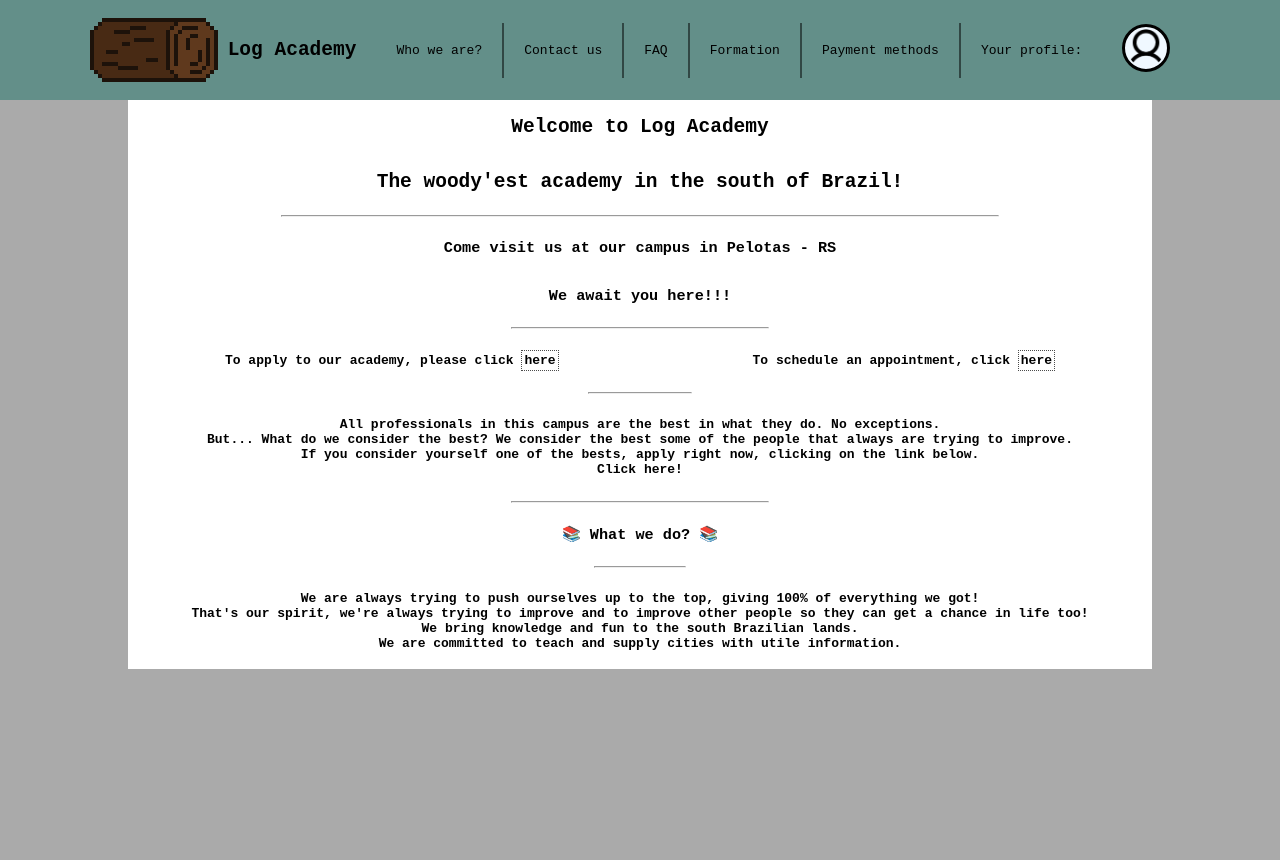
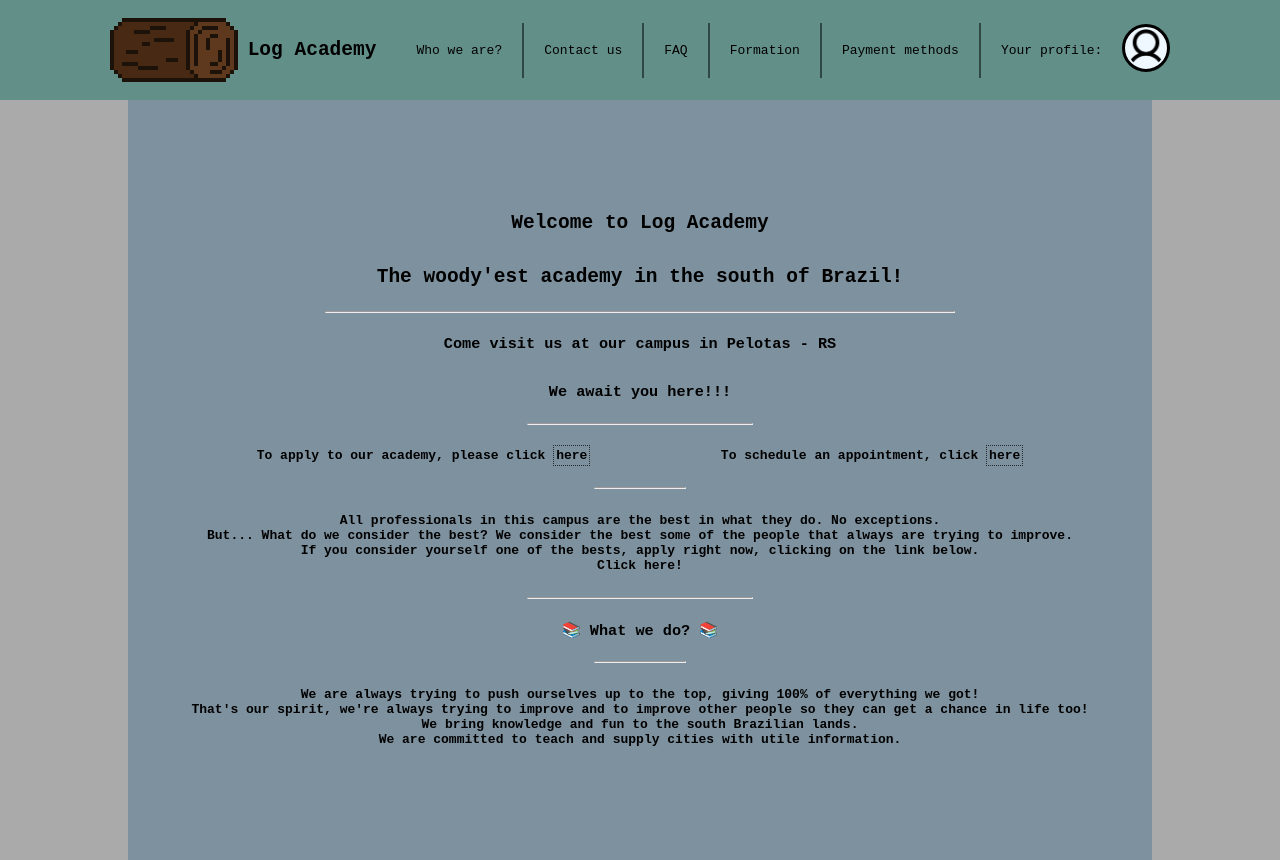
Before and after one commit to KuroNekron/TestAcademyPage, a plain HTML site: page index.html in a window 1280 px wide. Before the commit the page ends 800 px from the top, so only its background shows below. Drawn offline with Linux system fonts and the light colour scheme.

Commit message:
index page completed for now

```diff
--- a/index.html
+++ b/index.html
@@ -20,7 +20,7 @@
             <nav>
                 <ul>
                     <li class="navitems-r">
-                        <a href="aboutUs">
+                        <a href="aboutUs.html">
                             Who we are?
                         </a>
                     </li>
@@ -45,7 +45,9 @@
                         </a>
                     </li>
                     <li class="navitems-l">
+                        <a href="userPage.html">
                             Your profile:
+                        </a>
                     </li>
                     <li>
                         <a href="userPage.html">
@@ -57,11 +59,12 @@
         </div>
     </header>
     <main>
+        <div class="leftymain">
             <section class="title">
-            <h1 id="">
+                <h1 id="maintitle">
                     Welcome to Log Academy
                 </h1>
-            <h2>
+                <h2 id="submaintitle">
                     The woody'est academy in the south of Brazil!
                 </h2>
             </section>
@@ -104,6 +107,7 @@
                     We are committed to teach and supply cities with utile information.
                 </h4>
             </section>
+        </div>
     </main>
 </body>
 </html>
--- a/indexstyle.css
+++ b/indexstyle.css
@@ -3,7 +3,7 @@
     --color-font: #000;
     --color-header: #638F89;
     --color-background-main: #aaa;
-    --color-main: #fff;
+    --color-main: #7E919E;
 }
 body {
     display: flex;
@@ -16,6 +16,10 @@ body {
     background-color: var(--color-background-main);
 }
 header {
+    position: absolute;
+    top: 0;
+    right: 0;
+    z-index: 1;
     display: flex;
     flex-direction: row;
     justify-content: center;
@@ -47,6 +51,9 @@ header div img {
     height: 80px;
 }
 .buttons nav ul li {
+    padding-block: 20px;
+}
+.navitems a, .navitems-l a, .navitems-r a {
     padding: 20px;
 }
 #userimg {
@@ -66,7 +73,7 @@ header div img {
 .navitems-r {
     border-right: 1px solid rgba(0, 0, 0, 0.5);
 }
-.navitems:hover, .navitems-l:hover, .navitems-r:hover {
+.navitems a:hover, .navitems-l a:hover, .navitems-r a:hover {
     background-color: rgba(0, 0, 0, 0.2);
 }
 #loglogo {
@@ -76,15 +83,23 @@ header div img {
 /* Header end */
 
 main {
+    position: absolute;
+    top: 100px;
     display: flex;
     flex-direction: column;
     justify-content: center;
     align-items: center;
     width: 80%;
-    height: 100%;
+    height: 95vh;
     background-color: var(--color-main);
 }
-main section {
+.leftymain img {
+    padding-top: 10px;
+    width: 128px;
+    padding: 0;
+}
+main div section, main div img {
+    width: 100%;
     display: flex;
     flex-direction: column;
     justify-content: center;
@@ -95,10 +110,6 @@ main hr {
 }
 .minHR {
     width: 25%;
-}
-.promoimg, .promoimg img {
-    width: 100%;
-    height: auto;
 }
 a:visited, a {
     text-decoration: none;
@@ -116,9 +127,6 @@ a:hover {
 .formlink h4 a {
     border: 1px dotted rgba(0, 0, 0, 0.7);
     padding: 2px;
-}
-.teachers {
-    display: flex;
     align-items: center;
     text-align: center;
 }
@@ -129,3 +137,8 @@ a:hover {
     display: flex;
     text-align: center;
 }
+.teachers {
+    display: flex;
+    flex-direction: column;
+    text-align: center;
+}
```
Also changed, not shown: imagessrc/LogAcademyBanner.png (added). Lines whose indentation alone changed are shown as unchanged.
